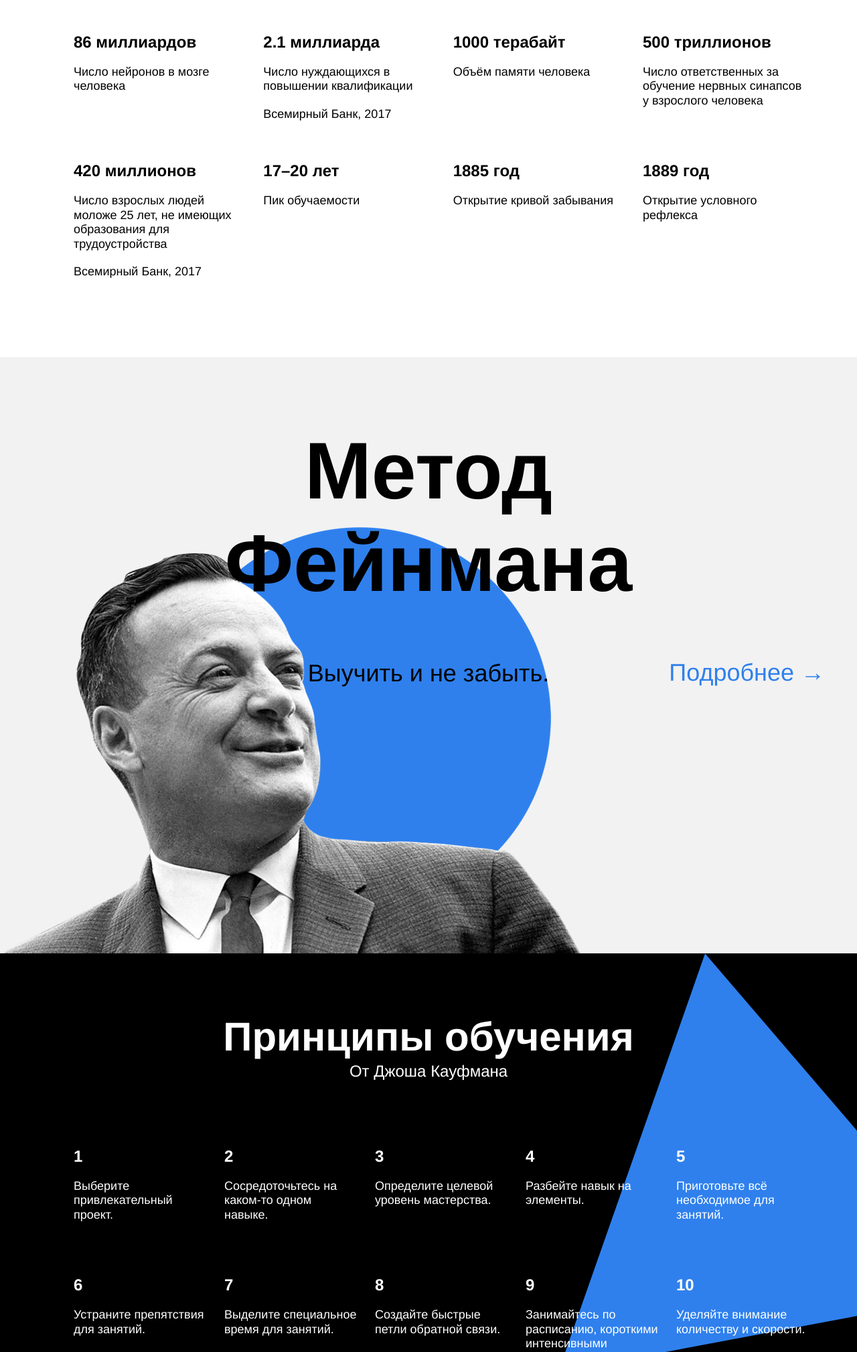
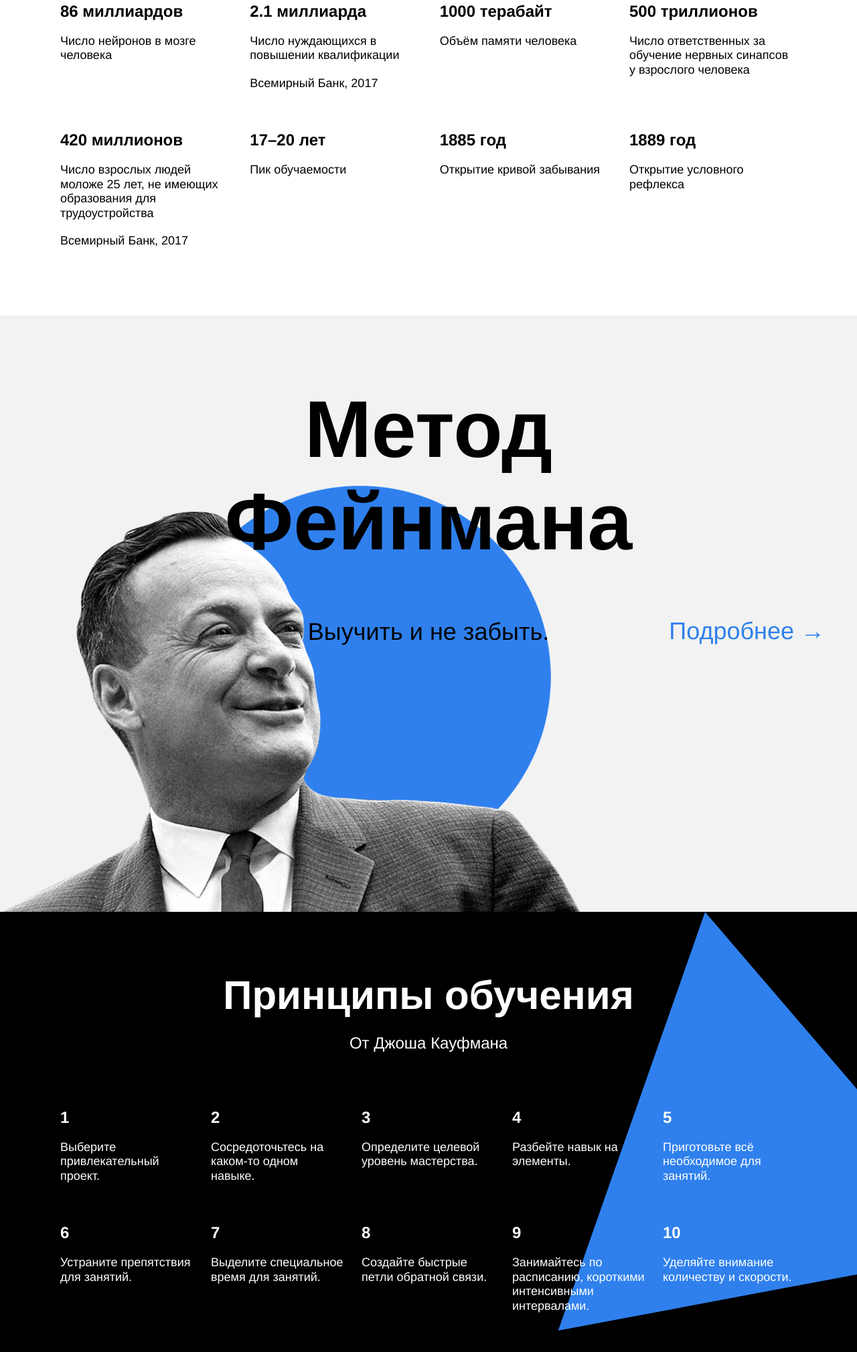
Before and after one commit to epetrova9/first-project, a plain HTML site: page index.html in a window 1280 px wide. Shown: the part 1636-3654 px from the top of the page at 67% size. Drawn offline with Linux system fonts and the light colour scheme.

Commit message:
Исправленное

```diff
--- a/index.html
+++ b/index.html
@@ -47,48 +47,48 @@
         <ul class="table">
 
           <li class="table__cell">
-            <p class="table__heading">86 миллиардов</p>
+            <h3 class="table__heading">86 миллиардов</h3>
             <p class="table__text">Число нейронов в мозге человека</p>
           </li>
 
 
           <li class="table__cell">
-            <p class="table__heading">2.1 миллиарда</p>
+            <h3 class="table__heading">2.1 миллиарда</h3>
             <p class="table__text">Число нуждающихся в повышении квалификации</p>
             <p class="table__text"> Всемирный Банк, 2017</p>
           </li>
 
           <li class="table__cell">
-            <p class="table__heading">1000 терабайт</p>
+            <h3 class="table__heading">1000 терабайт</h3>
             <p class="table__text">Объём памяти человека</p>
           </li>
 
 
           <li class="table__cell">
-            <p class="table__heading">500 триллионов</p>
+            <h3 class="table__heading">500 триллионов</h3>
             <p class="table__text">Число ответственных за обучение нервных синапсов у взрослого человека</p>
           </li>
 
           <li class="table__cell">
-            <p class="table__heading">420 миллионов</p>
+            <h3 class="table__heading">420 миллионов</h3>
             <p class="table__text">Число взрослых людей моложе 25 лет, не имеющих образования для трудоустройства</p>
             <p class="table__text">Всемирный Банк, 2017</p>
           </li>
 
 
           <li class="table__cell">
-            <p class="table__heading">17–20 лет</p>
+            <h3 class="table__heading">17–20 лет</h3>
             <p class="table__text">Пик обучаемости</p>
           </li>
 
 
           <li class="table__cell">
-            <p class="table__heading">1885 год</p>
+            <h3 class="table__heading">1885 год</h3>
             <p class="table__text">Открытие кривой забывания</p>
             </dli>
 
           <li class="table__cell">
-            <p class="table__heading">1889 год</p>
+            <h3 class="table__heading">1889 год</h3>
             <p class="table__text">Открытие условного рефлекса</p>
           </li>
         </ul>
@@ -108,52 +108,52 @@
         <ul class="table_theme_dark">
 
           <li class="table__cell_theme_dark">
-            <p class="table__heading_theme_dark">1</p>
+            <h3 class="table__heading_theme_dark">1</h3>
             <p class="table__text_theme_dark">Выберите привлекательный проект.</p>
           </li>
 
           <li class="table__cell_theme_dark">
-            <p class="table__heading_theme_dark">2</p>
+            <h3 class="table__heading_theme_dark">2</h3>
             <p class="table__text_theme_dark">Сосредоточьтесь на каком-то одном навыке.</p>
           </li>
 
           <li class="table__cell_theme_dark">
-            <p class="table__heading_theme_dark">3</p>
+            <h3 class="table__heading_theme_dark">3</h3>
             <p class="table__text_theme_dark">Определите целевой уровень мастерства.</p>
           </li>
 
           <li class="table__cell_theme_dark">
-            <p class="table__heading_theme_dark">4</p>
+            <h3 class="table__heading_theme_dark">4</h3>
             <p class="table__text_theme_dark">Разбейте навык на элементы.</p>
           </li>
 
           <li class="table__cell_theme_dark">
-            <p class="table__heading_theme_dark">5</p>
+            <h3 class="table__heading_theme_dark">5</h3>
             <p class="table__text_theme_dark">Приготовьте всё необходимое для занятий.</p>
           </li>
 
           <li class="table__cell_theme_dark">
-            <p class="table__heading_theme_dark">6</p>
+            <h3 class="table__heading_theme_dark">6</h3>
             <p class="table__text_theme_dark">Устраните препятствия для занятий.</p>
           </li>
 
           <li class="table__cell_theme_dark">
-            <p class="table__heading_theme_dark">7</p>
+            <h3 class="table__heading_theme_dark">7</h3>
             <p class="table__text_theme_dark">Выделите специальное время для занятий.</p>
           </li>
 
           <li class="table__cell_theme_dark">
-            <p class="table__heading_theme_dark">8</p>
+            <h3 class="table__heading_theme_dark">8</h3>
             <p class="table__text_theme_dark">Создайте быстрые петли обратной связи.</p>
           </li>
 
           <li class="table__cell_theme_dark">
-            <p class="table__heading_theme_dark">9</p>
+            <h3 class="table__heading_theme_dark">9</h3>
             <p class="table__text_theme_dark">Занимайтесь по расписанию, короткими интенсивными интервалами.</p>
           </li>
 
           <li class="table__cell_theme_dark">
-            <p class="table__heading_theme_dark">10</p>
+            <h3 class="table__heading_theme_dark">10</h3>
             <p class="table__text_theme_dark">Уделяйте внимание количеству и скорости.</p>
           </li>
 
@@ -170,7 +170,7 @@
 
         <div class="footer__columns_content_info">
 
-          <h2 class="footer__column-heading">О Практикуме</h2>
+          <h3 class="footer__column-heading">О Практикуме</h3>
           <ul class="footer__column-links">
             <li>
               <a class="footer__column-link" href="#"> Главная </a>
@@ -185,7 +185,7 @@
         </div>
 
         <div class="footer__column_content_social">
-          <h2 class="footer__column-heading">Соцсети</h2>
+          <h3 class="footer__column-heading">Соцсети</h3>
           <ul class="footer__column-link">
             <li>
               <a class="footer__column-link" href="#">
--- a/styles/style.css
+++ b/styles/style.css
@@ -125,6 +125,11 @@
   margin: 0 0 30px;
 }
 
+.two-columns__paragraph:last-child {
+
+  margin: 0;
+}
+
 
 .two-columns__span-accent {
 
@@ -170,15 +175,16 @@
   flex-wrap: wrap;
   width: 1100px;
   justify-content: space-between;
-  grid-template-columns: 250px 250px 250px 250px;
   list-style-type: none;
+  padding: 0;
+  gap: 60px 0;
+  margin: 60px 0 0 0;
 }
 
 .table__cell {
 
   width: 250px;
   margin: 0;
-  margin-top: 60px;
 }
 
 .table__heading {
@@ -288,7 +294,7 @@
   font-size: 24px;
   font-weight: 400;
   color: white;
-  margin: 0;
+  margin: 20px 0 0 0;
 }
 
 .table_theme_dark {
@@ -296,10 +302,12 @@
   display: flex;
   flex-direction: row;
   flex-wrap: wrap;
-  grid-template-columns: 200px 200px 200px 200px 200px;
   justify-content: space-between;
   width: 1100px;
   list-style-type: none;
+  gap: 60px 0;
+  padding: 0;
+  margin: 80px 0 0 0;
 
 }
 
@@ -320,8 +328,7 @@
   font-size: 18px;
   font-weight: 400;
   color: white;
-  margin: 0;
-  margin-top: 20px;
+  margin: 20px 0 0 0;
 
 }
 
@@ -330,8 +337,6 @@
   width: 200px;
   color: white;
   margin: 0;
-  margin-right: 0;
-  margin-top: 80px;
   z-index: 2;
 }
 
@@ -359,7 +364,7 @@
   justify-content: space-evenly;
   padding-top: 60px;
   padding-bottom: 40px;
-  margin: 0;
+  margin: auto;
 }
 
 .footer__columns_content_copyright {
@@ -396,6 +401,7 @@
   line-height: 30px;
   font-size: 18px;
   font-weight: 600;
+  margin:0 0 20px 0;
 }
 
 .footer__column-links {
```
